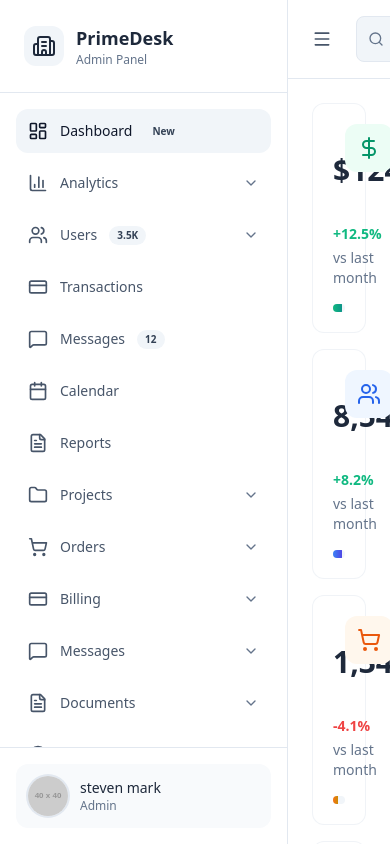
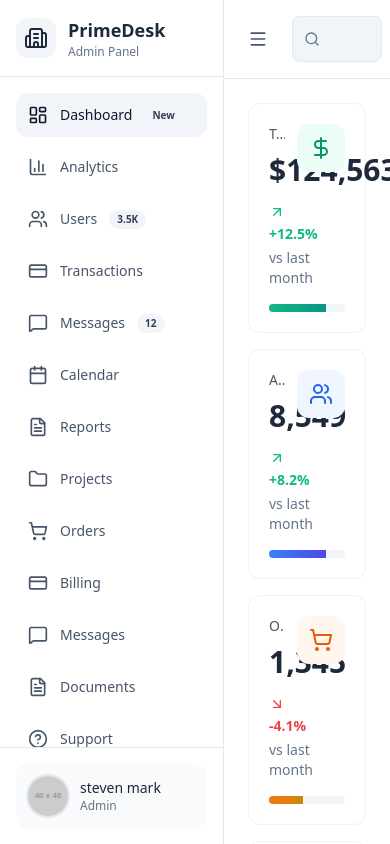
Before and after one commit to edward007-git/admin-dashboard, a React (Vite) app: page / in a window 390 px wide. Built offline with nearby package versions, Linux system fonts and the light colour scheme.

Commit message:
fix: adjust viewport meta tag and improve Sidebar component responsiveness

```diff
--- a/index.html
+++ b/index.html
@@ -3,7 +3,7 @@
   <head>
     <meta charset="UTF-8" />
     <link rel="icon" type="image/svg+xml" href="/vite.svg" />
-    <meta name="viewport" content="width=device-width, initial-scale=1.0" />
+    <meta name="viewport" content="width=device-width, initial-scale=1" />
     <link rel="stylesheet" href="src/index.css">
     <title>PrimeDesk</title>
   </head>
--- a/src/Components/Layout/Sidebar.jsx
+++ b/src/Components/Layout/Sidebar.jsx
@@ -171,12 +171,14 @@ function Sidebar({ collapsed, onToggle, currentPage, onPageChange }) {
   return (
     <div
       className={`${
-        collapsed ? "w-20" : "w-72"
+        collapsed ?
+         "w-16 md:w-20"
+          : "w-56 md:w-72"
       } transition duration-300 ease-in-out
       bg-white text-slate-700 border-r border-slate-200 flex flex-col relative z-10`}
     >
       {/* Logo */}
-      <div className="p-6 border-b border-slate-200">
+      <div className="p-4 md:p-6 border-b border-slate-200">
         <div className="flex items-center space-x-3">
           <button
             className="w-10 h-10 bg-slate-100 rounded-xl flex items-center justify-center"
@@ -239,7 +241,7 @@ function Sidebar({ collapsed, onToggle, currentPage, onPageChange }) {
 
                 {!collapsed && item.submenu && (
                   <ChevronDown
-                    className={`w-4 h-4 text-slate-500 transition-transform ${
+                    className={`hidden sm:block w-4 h-4 text-slate-500 transition-transform ${
                       isExpanded ? "rotate-180" : ""
                     }`}
                   />
```
Also changed, not shown: src/Components/Dashboard/StaticGrid.jsx (line endings or trailing spaces).
